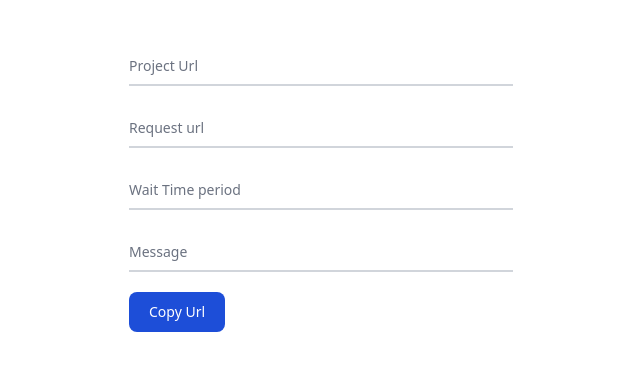
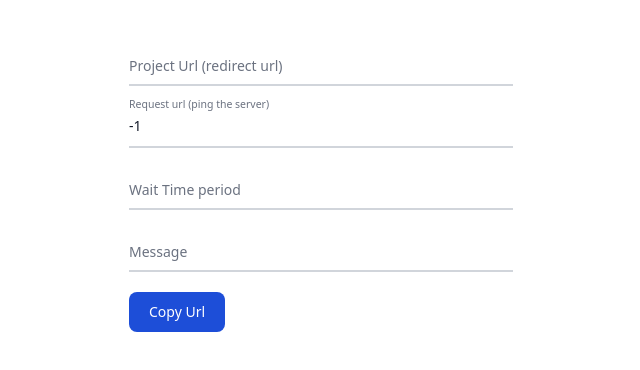
Before and after one commit to UnknownLemon03/loading, a plain HTML site: page index.html in a window 1280 px wide. Shown: the part 212-582 px from the top of the page, without its empty margins (319-959 px from the left). Drawn offline with nearby package versions, Linux system fonts and the light colour scheme.

Commit message:
added -1 for continue loading 2

```diff
--- a/index.html
+++ b/index.html
@@ -55,13 +55,13 @@
         <div class="relative z-0 w-full mb-5 group">
             <input type="text" name="Redirect" id="Redirect" class="block py-2.5 px-0 w-full text-sm text-gray-900 bg-transparent border-0 border-b-2 border-gray-300 appearance-none dark:text-black dark:border-gray-600 dark:focus:border-blue-500 focus:outline-none focus:ring-0 focus:border-blue-600 peer" placeholder=" " required />
             <label for="Redirect" class="peer-focus:font-medium absolute text-sm text-gray-500 dark:text-black duration-300 transform -translate-y-6 scale-75 top-3 -z-10 origin-[0] peer-focus:start-0 rtl:peer-focus:translate-x-1/4 rtl:peer-focus:left-auto peer-focus:text-blue-600 peer-focus:dark:text-blue-500 peer-placeholder-shown:scale-100 peer-placeholder-shown:translate-y-0 peer-focus:scale-75 peer-focus:-translate-y-6">
-                Project Url
+                Project Url (redirect url)
             </label>
         </div>
         <div class="relative z-0 w-full mb-5 group">
-            <input type="text" name="Request" id="Request" class="block py-2.5 px-0 w-full text-sm text-gray-900 bg-transparent border-0 border-b-2 border-gray-300 appearance-none dark:text-black dark:border-gray-600 dark:focus:border-blue-500 focus:outline-none focus:ring-0 focus:border-blue-600 peer" placeholder=" " required />
+            <input type="text" value="-1" name="Request" id="Request" class="block py-2.5 px-0 w-full text-sm text-gray-900 bg-transparent border-0 border-b-2 border-gray-300 appearance-none dark:text-black dark:border-gray-600 dark:focus:border-blue-500 focus:outline-none focus:ring-0 focus:border-blue-600 peer" placeholder=" " required />
             <label for="Request" class="peer-focus:font-medium absolute text-sm text-gray-500 dark:text-black duration-300 transform -translate-y-6 scale-75 top-3 -z-10 origin-[0] peer-focus:start-0 rtl:peer-focus:translate-x-1/4 peer-focus:text-blue-600 peer-focus:dark:text-blue-500 peer-placeholder-shown:scale-100 peer-placeholder-shown:translate-y-0 peer-focus:scale-75 peer-focus:-translate-y-6">
-                Request url
+                Request url (ping the server)
             </label>
         </div>
         <div class="relative z-0 w-full mb-5 group">
```
